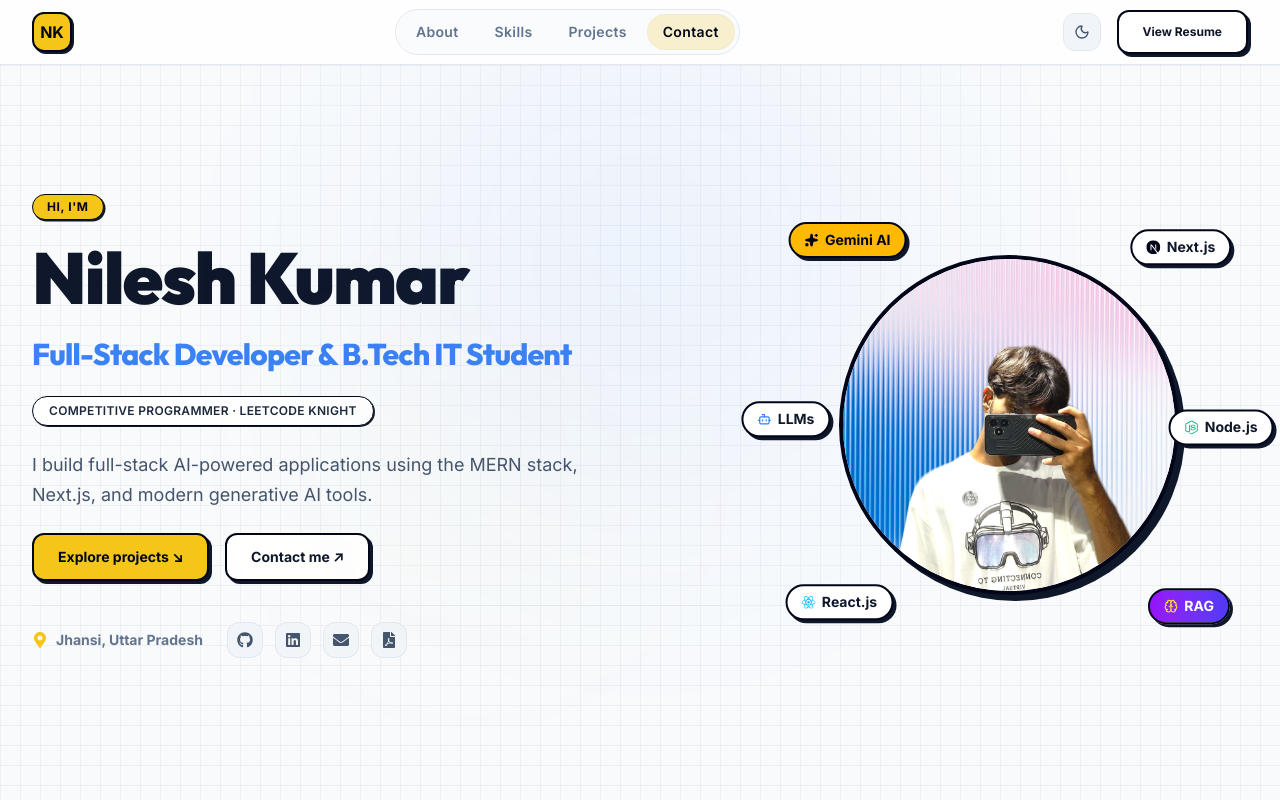
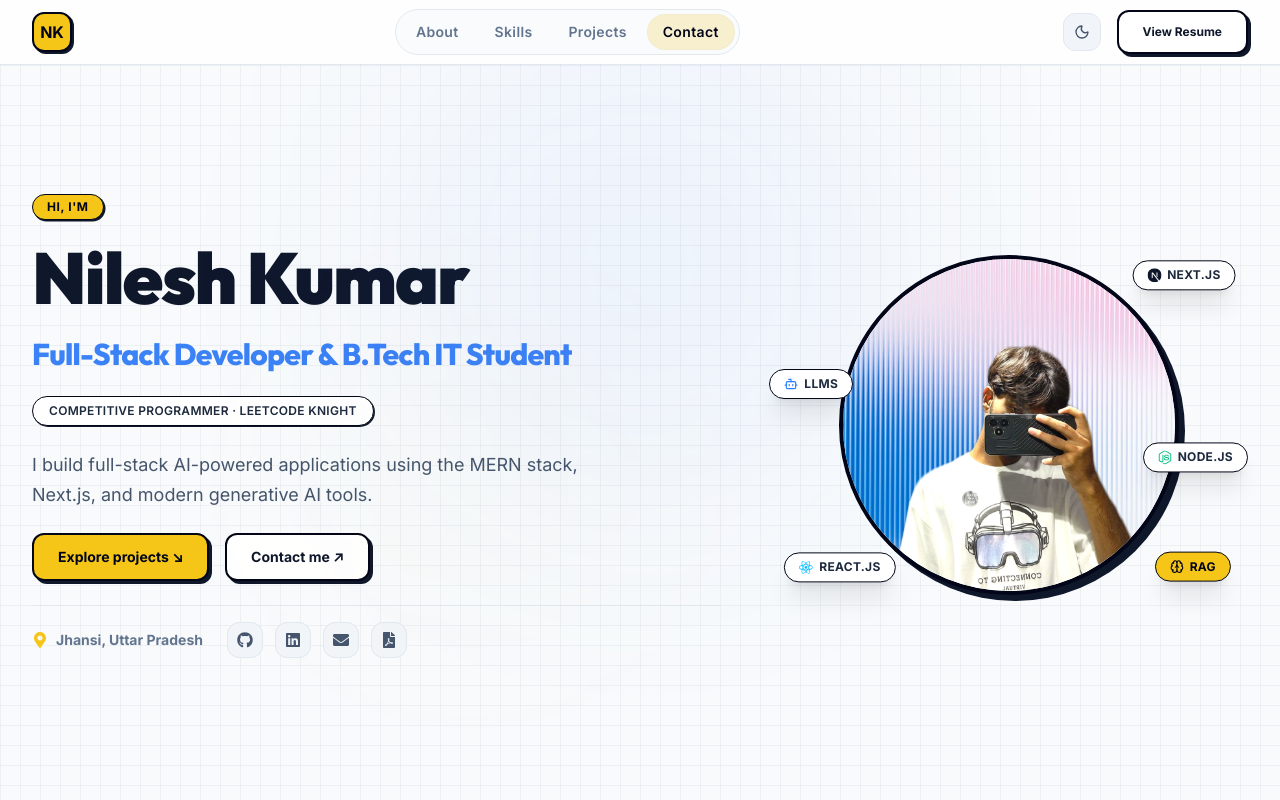
Before and after one commit to NILESH2327/Portfolio, a React (Vite) app: page / in a window 1280 px wide. Shown: the top 800 px of the page. Built offline with nearby package versions, Linux system fonts and the light colour scheme.

Commit message:
feat(hero): set 5 floating tech badges following original layout pattern without gemini

```diff
--- a/src/components/sections/Hero.jsx
+++ b/src/components/sections/Hero.jsx
@@ -8,7 +8,7 @@ import { heroStats } from '../../data/stats';
 import profilePic  from '../../assets/picofme.png'; // adjust path as per your assets folder
 import { FaGithub, FaLinkedin, FaEnvelope, FaFilePdf, FaMapMarkerAlt } from 'react-icons/fa';
 import { SiReact, SiNextdotjs, SiNodedotjs } from 'react-icons/si';
-import { Sparkles, Brain, Bot } from 'lucide-react';
+import { Brain, Bot } from 'lucide-react';
 
 export function Hero() {
   // const [active isActive] = useState(false);
@@ -172,15 +172,14 @@ export function Hero() {
           {/* Code Editor Mockup (Right) */}
           {/* Profile Picture (Right) */}
 {/* Profile Picture (Right) */}
-      {/* Profile Picture & Floating Tech Badges (Right) */}
-      <div className="lg:col-span-5 relative flex items-center justify-center mt-8 lg:mt-0 py-8">
+      <div className="lg:col-span-5 relative flex items-center justify-center">
   <motion.div
     variants={itemVariants}
     className="relative z-10"
     animate={{ y: [0, -10, 0] }}
     transition={{ repeat: Infinity, duration: 6, ease: "easeInOut" }}
   >
-          <div className="group relative w-[250px] h-[250px] xs:w-[280px] xs:h-[280px] sm:w-[320px] sm:h-[320px] md:w-[340px] md:h-[340px] rounded-full border-4 border-slate-950 shadow-[6px_6px_0px_rgba(15,23,42,1)] overflow-hidden bg-white dark:bg-slate-900 cursor-pointer">
+    <div className="group relative w-[280px] h-[280px] sm:w-[340px] sm:h-[340px] rounded-full border-4 border-slate-950 shadow-[6px_6px_0px_rgba(15,23,42,1)] overflow-hidden bg-white dark:bg-slate-900 cursor-pointer">
 
       {/* Profile Image */}
       <img
@@ -203,76 +202,64 @@ export function Hero() {
     </div>
   </motion.div>
 
-        {/* 1. Gemini AI (Top-Left) */}
+  {/* 1. Next.js (Top-Right) */}
   <motion.div
-          className="absolute top-1 left-2 sm:top-2 sm:left-4 z-20"
-          animate={{ y: [0, -10, 0], x: [0, 4, 0] }}
+    className="absolute top-4 right-0 sm:right-4 z-20"
+    animate={{ y: [0, -12, 0], x: [0, 4, 0] }}
     transition={{ repeat: Infinity, duration: 5, ease: "easeInOut" }}
   >
-          <div className="bg-amber-400 border-2 border-slate-950 text-slate-950 shadow-[3px_3px_0px_rgba(15,23,42,1)] px-2.5 sm:px-3.5 py-1 sm:py-1.5 text-xs sm:text-sm font-black flex items-center gap-1.5 rounded-full hover:scale-110 transition-transform cursor-pointer">
-            <Sparkles className="w-3.5 h-3.5 fill-slate-950" />
-            <span>Gemini AI</span>
-          </div>
+    <Badge variant="primary" className="bg-white border-slate-200 text-slate-750 dark:bg-slate-900 dark:border-slate-700 dark:text-slate-300 shadow-xl px-3.5 py-1.5 font-bold hover:scale-110 transition-transform flex items-center gap-1.5">
+      <SiNextdotjs className="w-3.5 h-3.5 text-slate-900 dark:text-white" />
+      Next.js
+    </Badge>
   </motion.div>
 
-        {/* 2. Next.js (Top-Right) */}
+  {/* 2. Node.js (Mid-Right) */}
   <motion.div
-          className="absolute top-1 right-2 sm:top-2 sm:right-4 z-20"
-          animate={{ y: [0, -12, 0], x: [0, -5, 0] }}
-          transition={{ repeat: Infinity, duration: 5.6, delay: 0.6, ease: "easeInOut" }}
+    className="absolute bottom-1/3 right-0 z-20"
+    animate={{ y: [0, -10, 0] }}
+    transition={{ repeat: Infinity, duration: 4.5, delay: 0.5, ease: "easeInOut" }}
   >
-          <div className="bg-white dark:bg-slate-900 border-2 border-slate-950 dark:border-slate-700 text-slate-900 dark:text-white shadow-[3px_3px_0px_rgba(15,23,42,1)] dark:shadow-[3px_3px_0px_rgba(0,0,0,0.6)] px-2.5 sm:px-3.5 py-1 sm:py-1.5 text-xs sm:text-sm font-black flex items-center gap-1.5 rounded-full hover:scale-110 transition-transform cursor-pointer">
-            <SiNextdotjs className="w-3.5 h-3.5 text-slate-950 dark:text-white" />
-            <span>Next.js</span>
-          </div>
+    <Badge variant="primary" className="bg-white border-slate-200 text-slate-750 dark:bg-slate-900 dark:border-slate-700 dark:text-slate-300 shadow-xl px-3.5 py-1.5 font-bold hover:scale-110 transition-transform flex items-center gap-1.5">
+      <SiNodedotjs className="w-3.5 h-3.5 text-emerald-500" />
+      Node.js
+    </Badge>
   </motion.div>
 
-        {/* 3. Node.js (Mid-Right) */}
+  {/* 3. RAG (Bottom-Right) */}
   <motion.div
-          className="absolute top-1/2 -translate-y-1/2 -right-2 sm:-right-6 z-20"
-          animate={{ y: [0, 8, 0], x: [0, 5, 0] }}
-          transition={{ repeat: Infinity, duration: 4.8, delay: 1.2, ease: "easeInOut" }}
+    className="absolute bottom-4 right-0 sm:right-4 z-20"
+    animate={{ y: [0, 10, 0], x: [0, -4, 0] }}
+    transition={{ repeat: Infinity, duration: 5.2, delay: 0.8, ease: "easeInOut" }}
   >
-          <div className="bg-white dark:bg-slate-900 border-2 border-slate-950 dark:border-slate-700 text-slate-900 dark:text-white shadow-[3px_3px_0px_rgba(15,23,42,1)] dark:shadow-[3px_3px_0px_rgba(0,0,0,0.6)] px-2.5 sm:px-3.5 py-1 sm:py-1.5 text-xs sm:text-sm font-black flex items-center gap-1.5 rounded-full hover:scale-110 transition-transform cursor-pointer">
-            <SiNodedotjs className="w-3.5 h-3.5 text-emerald-500" />
-            <span>Node.js</span>
-          </div>
+    <Badge variant="accent" className="shadow-xl px-3.5 py-1.5 font-bold hover:scale-110 transition-transform flex items-center gap-1.5">
+      <Brain className="w-3.5 h-3.5 text-slate-950" />
+      RAG
+    </Badge>
   </motion.div>
 
-        {/* 4. RAG (Bottom-Right) */}
+  {/* 4. React.js (Bottom-Left) */}
   <motion.div
-          className="absolute bottom-1 right-2 sm:bottom-2 sm:right-4 z-20"
-          animate={{ y: [0, 10, 0], x: [0, -4, 0] }}
-          transition={{ repeat: Infinity, duration: 5.2, delay: 0.4, ease: "easeInOut" }}
+    className="absolute bottom-4 left-0 sm:left-4 z-20"
+    animate={{ y: [0, 12, 0], x: [0, -4, 0] }}
+    transition={{ repeat: Infinity, duration: 5, delay: 1, ease: "easeInOut" }}
   >
-          <div className="bg-gradient-to-r from-purple-600 to-indigo-600 border-2 border-slate-950 text-white shadow-[3px_3px_0px_rgba(15,23,42,1)] px-2.5 sm:px-3.5 py-1 sm:py-1.5 text-xs sm:text-sm font-black flex items-center gap-1.5 rounded-full hover:scale-110 transition-transform cursor-pointer">
-            <Brain className="w-3.5 h-3.5 text-yellow-300" />
-            <span>RAG</span>
-          </div>
+    <Badge variant="primary" className="bg-white border-slate-200 text-slate-750 dark:bg-slate-900 dark:border-slate-700 dark:text-slate-300 shadow-xl px-3.5 py-1.5 font-bold hover:scale-110 transition-transform flex items-center gap-1.5">
+      <SiReact className="w-3.5 h-3.5 text-sky-400" />
+      React.js
+    </Badge>
   </motion.div>
 
-        {/* 5. React.js (Bottom-Left) */}
+  {/* 5. LLMs (Mid-Left) */}
   <motion.div
-          className="absolute bottom-1 left-2 sm:bottom-2 sm:left-4 z-20"
-          animate={{ y: [0, 12, 0], x: [0, 5, 0] }}
-          transition={{ repeat: Infinity, duration: 6, delay: 1.6, ease: "easeInOut" }}
+    className="absolute top-1/3 left-0 z-20"
+    animate={{ y: [0, 10, 0] }}
+    transition={{ repeat: Infinity, duration: 5.5, delay: 1.5, ease: "easeInOut" }}
   >
-          <div className="bg-white dark:bg-slate-900 border-2 border-slate-950 dark:border-slate-700 text-slate-900 dark:text-white shadow-[3px_3px_0px_rgba(15,23,42,1)] dark:shadow-[3px_3px_0px_rgba(0,0,0,0.6)] px-2.5 sm:px-3.5 py-1 sm:py-1.5 text-xs sm:text-sm font-black flex items-center gap-1.5 rounded-full hover:scale-110 transition-transform cursor-pointer">
-            <SiReact className="w-3.5 h-3.5 text-sky-400" />
-            <span>React.js</span>
-          </div>
-        </motion.div>
-
-        {/* 6. LLMs (Mid-Left) */}
-        <motion.div
-          className="absolute top-1/2 -translate-y-1/2 -left-2 sm:-left-6 z-20"
-          animate={{ y: [0, -8, 0], x: [0, -5, 0] }}
-          transition={{ repeat: Infinity, duration: 4.5, delay: 1, ease: "easeInOut" }}
-        >
-          <div className="bg-white dark:bg-slate-900 border-2 border-slate-950 dark:border-slate-700 text-slate-900 dark:text-white shadow-[3px_3px_0px_rgba(15,23,42,1)] dark:shadow-[3px_3px_0px_rgba(0,0,0,0.6)] px-2.5 sm:px-3.5 py-1 sm:py-1.5 text-xs sm:text-sm font-black flex items-center gap-1.5 rounded-full hover:scale-110 transition-transform cursor-pointer">
+    <Badge variant="primary" className="bg-white border-slate-200 text-slate-750 dark:bg-slate-900 dark:border-slate-700 dark:text-slate-300 shadow-xl px-3.5 py-1.5 font-bold hover:scale-110 transition-transform flex items-center gap-1.5">
       <Bot className="w-3.5 h-3.5 text-blue-500 dark:text-blue-400" />
-            <span>LLMs</span>
-          </div>
+      LLMs
+    </Badge>
   </motion.div>
       </div>
         </motion.div>
```
Lines whose indentation alone changed are shown as unchanged.
